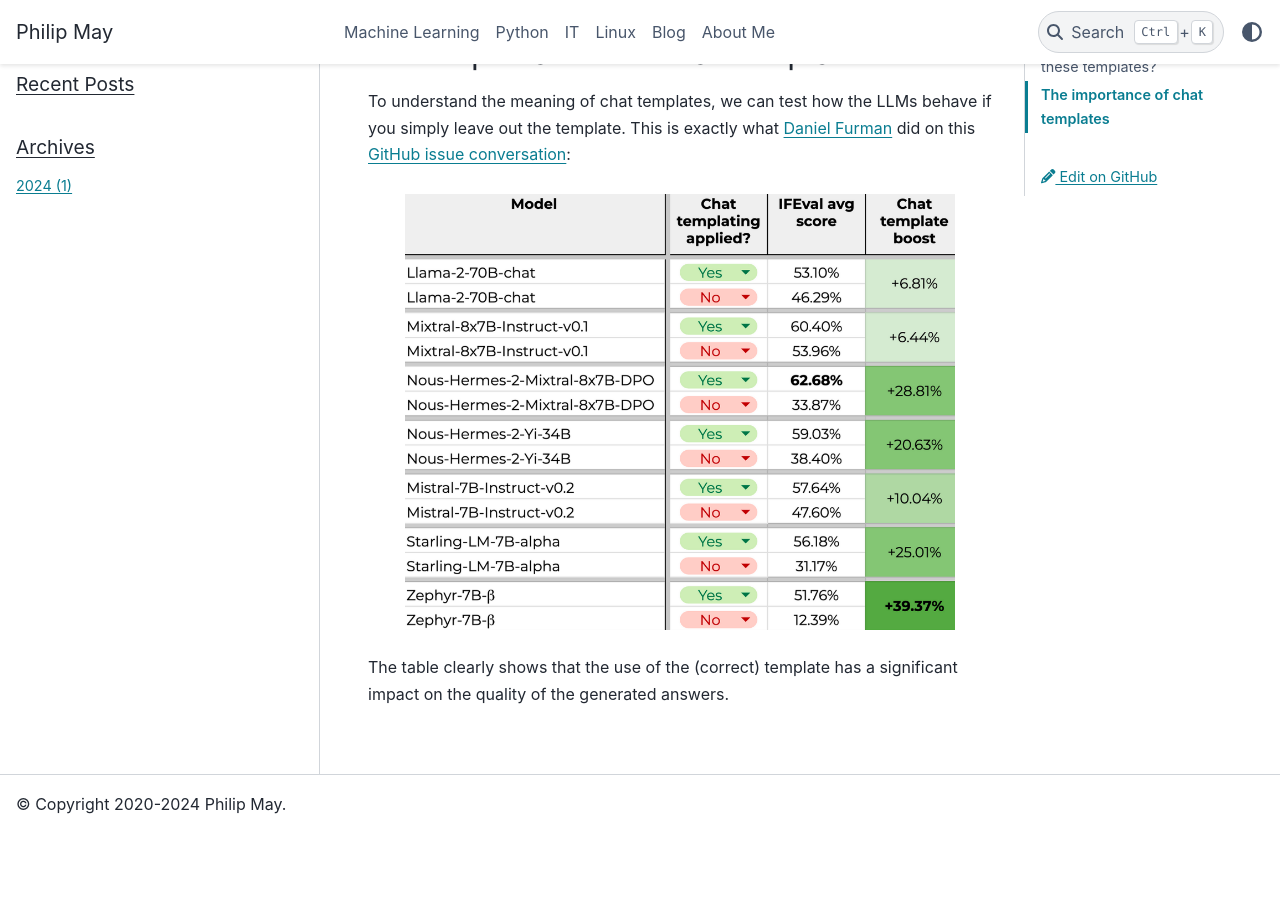
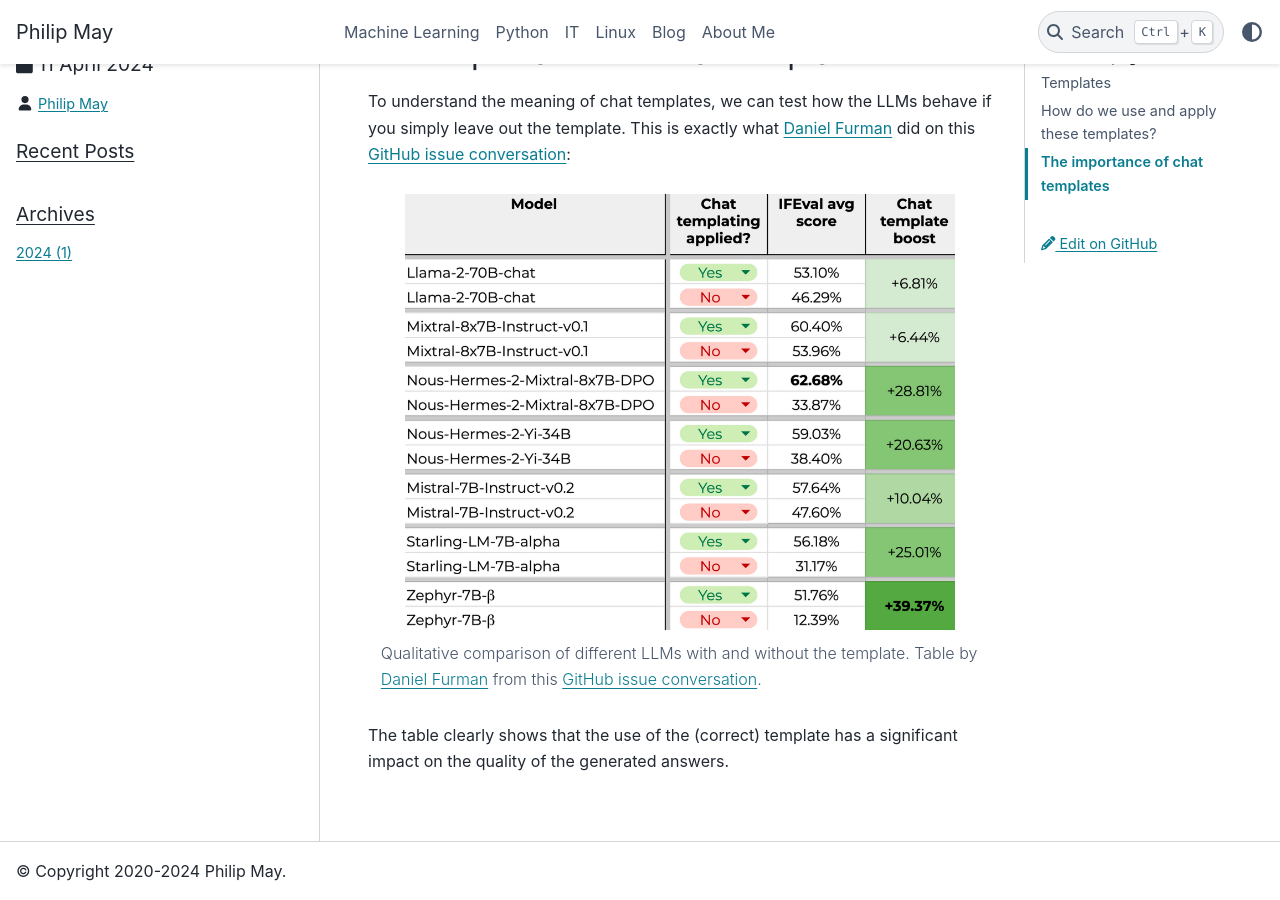
Before and after one commit to PhilipMay/PhilipMay_org, a Sphinx documentation site: the page built from source/blog/2024/importance-of-chat-templates.md, in a window 1280 px wide and 900 px high, scrolled down 2352 px. Built offline with Sphinx 7.4.7 and the PyData theme 0.15.4, drawn with Linux system fonts in a browser that asks for light colours; comment, search, counter and statistics services are not loaded; before the commit the page ends 3185 px from its top, so only the background shows below that.

Commit message:
add img description

```diff
--- a/source/blog/2024/importance-of-chat-templates.md
+++ b/source/blog/2024/importance-of-chat-templates.md
@@ -95,6 +95,10 @@
 
 :::{figure} /\_static/img/blog-2024/model-eval-template.png
 :width: 550px
+
+Qualitative comparison of different LLMs with and without the template.
+Table by [Daniel Furman](https://github.com/daniel-furman) from this
+[GitHub issue conversation](https://github.com/EleutherAI/lm-evaluation-harness/issues/1098#issuecomment-1953068243).
 :::
 
 The table clearly shows that the use of the (correct) template has a significant impact on the quality of the generated answers.
```
